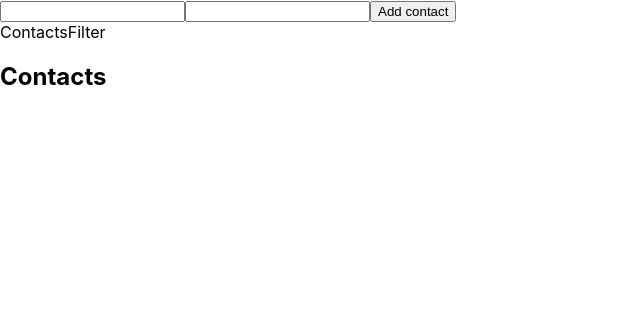
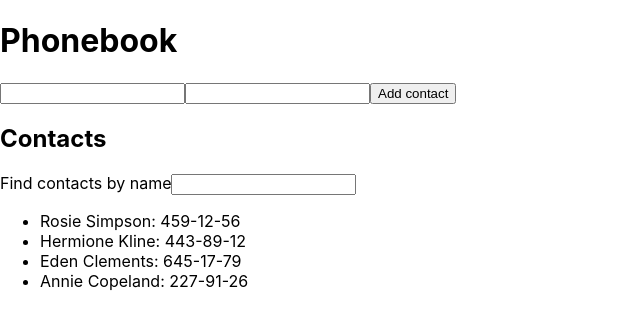
Before and after one commit to fff500/goit-react-woolf-hw-02-phonebook, a React (Create React App) app: page / in a window 1280 px wide. Shown: the top 328 px of the page, without its empty margins (0-640 px from the left). Built offline with nearby package versions, Linux system fonts and the light colour scheme.

Commit message:
Contacts filter was added

```diff
--- a/src/App.jsx
+++ b/src/App.jsx
@@ -12,7 +12,13 @@ export class App extends Component {
   }
 
   state = {
-    contacts: [],
+    contacts: [
+      { id: 'id-1', name: 'Rosie Simpson', number: '459-12-56' },
+      { id: 'id-2', name: 'Hermione Kline', number: '443-89-12' },
+      { id: 'id-3', name: 'Eden Clements', number: '645-17-79' },
+      { id: 'id-4', name: 'Annie Copeland', number: '227-91-26' },
+    ],
+    filter: '',
   }
 
   handleAddContact(data) {
@@ -25,14 +31,26 @@ export class App extends Component {
     }));
   }
 
+  setFilter(filterQuery) {
+    this.setState({ filter: filterQuery });
+  }
+
+  filterContacts() {
+    if (!this.state.filter) return this.state.contacts
+    else return this.state.contacts.filter(({ name }) => name.toLowerCase().includes(this.state.filter))
+  }
+
   render() {
-    console.log(this.state.contacts)
+    console.log(this.filterContacts())
 
     return (
       <>
+        <h1>Phonebook</h1>
         <ContactsForm handleAddContact={this.handleAddContact} />
-        <ContactsFilter />
-        <ContactsList contacts={this.state.contacts} />
+
+        <h2>Contacts</h2>
+        <ContactsFilter handleFilterChange={this.setFilter.bind(this)} />
+        <ContactsList contacts={this.filterContacts()} />
       </>
     );
   }
--- a/src/components/ContactsFilter/ContactsFilter.jsx
+++ b/src/components/ContactsFilter/ContactsFilter.jsx
@@ -1,9 +1,22 @@
 import { Component } from 'react'
 
 export class ContactsFilter extends Component {
+    handleChange(event) {
+        const filterQuery = event.target.value.trim().toLowerCase();
+
+        this.props.handleFilterChange(filterQuery);
+    }
+
     render() {
         return (
-            <div>ContactsFilter</div>
+            <>
+                <label htmlFor='contactSearch'>Find contacts by name</label>
+                <input
+                    type="text"
+                    onChange={this.handleChange.bind(this)}
+                    id='contactSearch'
+                />
+            </>
         )
     }
 }
--- a/src/components/ContactsForm/ContactsList.jsx
+++ b/src/components/ContactsForm/ContactsList.jsx
@@ -8,7 +8,6 @@ export class ContactsList extends Component {
 
         return (
             <>
-                <h2>Contacts</h2>
                 <ul>
                     {this.props.contacts.map(({ name, number, id }) => {
                         return (
```
